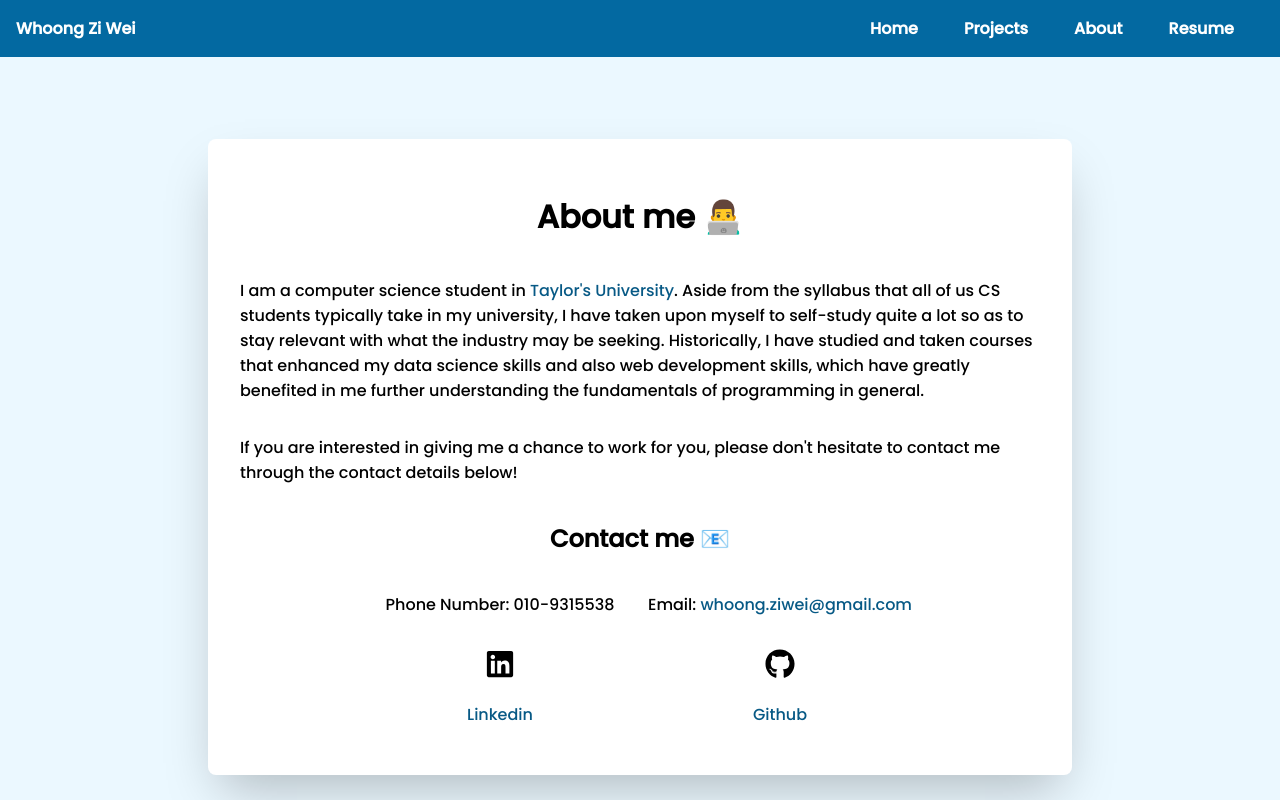
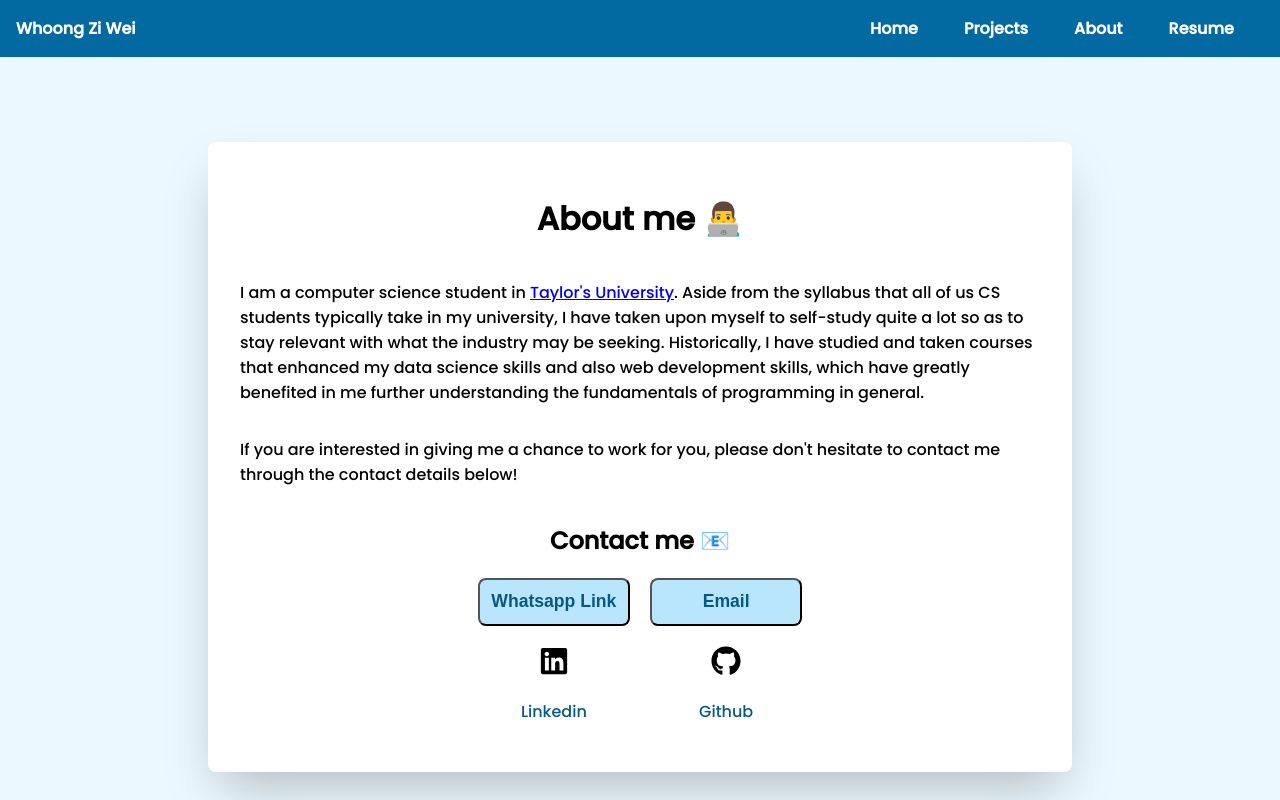
Before and after one commit to ziwei531/website-portfolio, a SvelteKit app: page /about in a window 1280 px wide. Shown: the top 800 px of the page. Built offline with nearby package versions, Linux system fonts and the light colour scheme.

Commit message:
update contact links

```diff
--- a/src/routes/about/+page.svelte
+++ b/src/routes/about/+page.svelte
@@ -1,3 +1,13 @@
+<script>
+	const whatsapp = () => {
+		window.open("https://wa.link/8slulx");
+	};
+
+	const email = () => {
+		window.open("mailto:whoong.ziwei@gmail.com");
+	};
+</script>
+
 <div class="container">
 	<div class="about-container">
 		<div class="header">
@@ -24,12 +34,8 @@
 		<div class="contact">
 			<h2>Contact me 📧</h2>
 			<div class="row">
-				<p>Phone Number: 010-9315538</p>
-				<p>
-					Email: <a target="_blank" href="mailto:whoong.ziwei@gmail.com"
-						>whoong.ziwei@gmail.com</a
-					>
-				</p>
+				<button on:click={whatsapp} class="contact-btn"> Whatsapp Link </button>
+				<button on:click={email} class="contact-btn"> Email </button>
 				<div class="link-container">
 					<a target="_blank" href="https://www.linkedin.com/in/whoong-zi-wei/">
 						<svg
@@ -46,8 +52,10 @@
 					</a>
 
 					<p>
-						<a target="_blank" href="https://www.linkedin.com/in/whoong-zi-wei/"
-							>Linkedin</a
+						<a
+							class="pure-link"
+							target="_blank"
+							href="https://www.linkedin.com/in/whoong-zi-wei/">Linkedin</a
 						>
 					</p>
 				</div>
@@ -66,7 +74,11 @@
 					>
 
 					<p>
-						<a target="_blank" href="https://github.com/ziwei531">Github</a>
+						<a
+							class="pure-link"
+							target="_blank"
+							href="https://github.com/ziwei531">Github</a
+						>
 					</p>
 				</div>
 			</div>
@@ -75,6 +87,23 @@
 </div>
 
 <style>
+	.contact-btn {
+		padding: 0.7rem;
+		border-radius: 0.5rem;
+		font-size: 1.1rem;
+		background-color: #bae6fd;
+		color: var(--brand-400);
+		font-weight: 700;
+	}
+
+	.contact-btn:hover {
+		background-color: #075985;
+		transition: all;
+		transition-duration: 0.5s;
+		color: white;
+		cursor: pointer;
+	}
+
 	.container {
 		display: flex;
 		align-items: center;
@@ -112,11 +141,11 @@
 	.row {
 		display: grid;
 		grid-template-columns: repeat(2, 1fr);
-		gap: 1rem;
+		gap: 1.3rem;
 		justify-content: center;
 	}
 
-	a {
+	.pure-link {
 		color: var(--brand-400);
 		text-decoration: none;
 	}
@@ -126,7 +155,7 @@
 		transition: all 0.3s ease-in-out;
 	}
 
-	a:hover {
+	.pure-link:hover {
 		color: var(--brand-300);
 		transition: all;
 		transition-duration: 0.3s;
@@ -151,6 +180,7 @@
 		.row {
 			display: grid;
 			grid-template-columns: repeat(1, 1fr);
+			gap: 1rem;
 		}
 	}
 </style>
```
